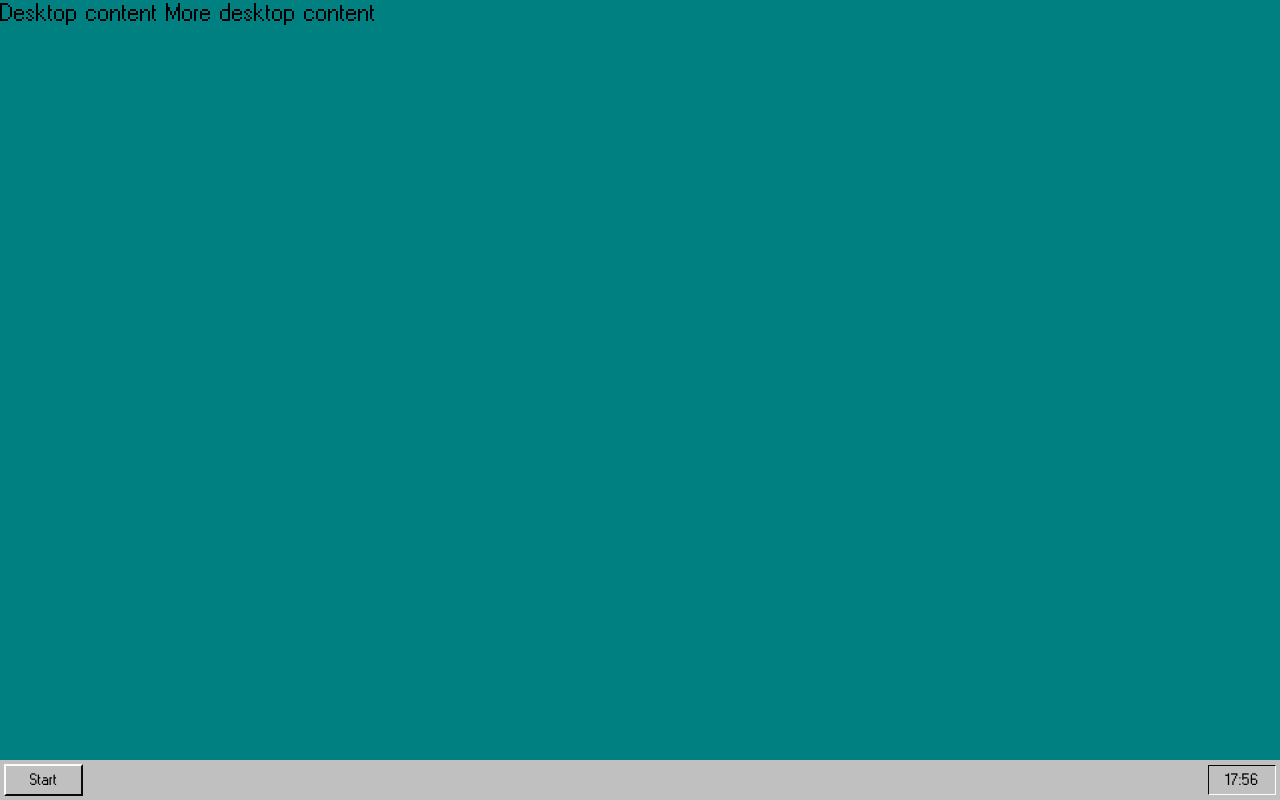
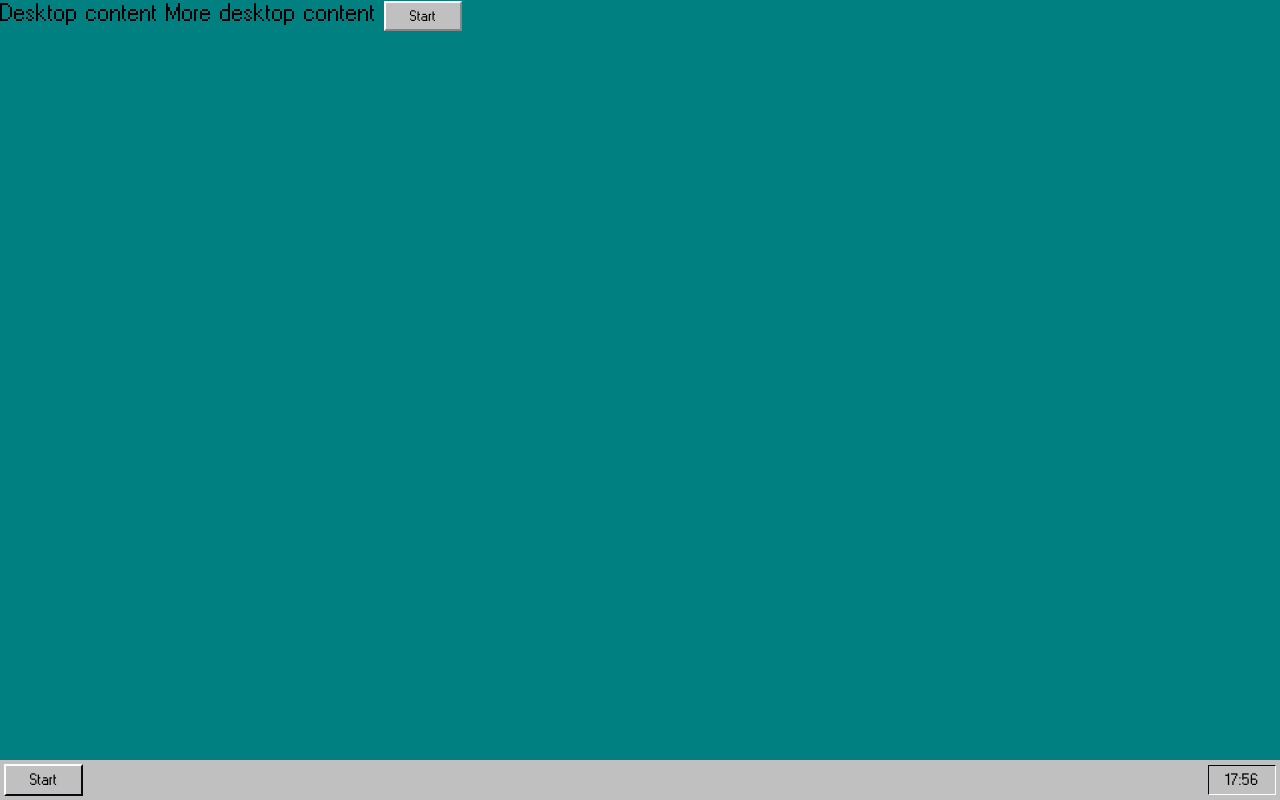
Before and after one commit to darius-it/doors95, a Nuxt app: page / in a window 1280 px wide. Built offline with nearby package versions, Linux system fonts and the light colour scheme.

Commit message:
styles: tweak button styling

```diff
--- a/assets/css/main.css
+++ b/assets/css/main.css
@@ -15,4 +15,5 @@ body {
 
 @theme {
     --color-bottom-bar: #c0c0c0;
+    --color-primary-button: #c0c0c0;
 }
--- a/components/layout/BottomBarButton.vue
+++ b/components/layout/BottomBarButton.vue
@@ -1,10 +1,12 @@
 <template>
   <button
     class="relative px-6 py-1.5 text-[0.65rem] text-black normal-case bg-[#C0C0C0] tracking-normal font-normal transition border-t-[2px] border-l-[2px] border-b-[2px] border-r-[2px] border-t-[#FCFCFC] border-l-[#FCFCFC] border-b-[#08080E] border-r-[#08080E]"
+    @click="$emit('click', $event)"
   >
     <slot />
   </button>
 </template>
 
 <script lang="ts" setup>
+defineEmits(['click']);
 </script>
--- a/components/ui/Button.vue
+++ b/components/ui/Button.vue
@@ -1,13 +1,12 @@
 <template>
-  <div>
-
-  </div>
+  <button
+    class="font-[400] text-[0.6rem] text-black bg-primary-button transition-all duration-200 ease-in-out tracking-wide px-6 py-1.5 border-2 border-t-white border-l-white border-r-[#858585] border-b-[#858585] border-[#a0a0a0] inline-block focus-visible:outline-none focus-visible:ring-2 focus-visible:ring-[#0A0A0A]"
+    @click="$emit('click', $event)"
+  >
+    <slot />
+  </button>
 </template>
 
 <script lang="ts" setup>
-
+defineEmits(['click'])
 </script>
-
-<style>
-
-</style>
--- a/pages/index.vue
+++ b/pages/index.vue
@@ -2,6 +2,10 @@
   <div>
     Desktop content
     More desktop content
+
+    <UiButton>
+      <NuxtLink to="/about">Start</NuxtLink>
+    </UiButton>
   </div>
 </template>
 
```
